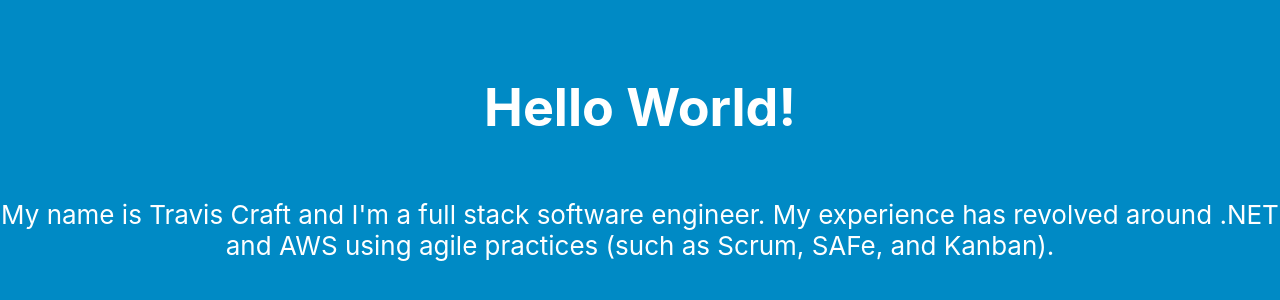
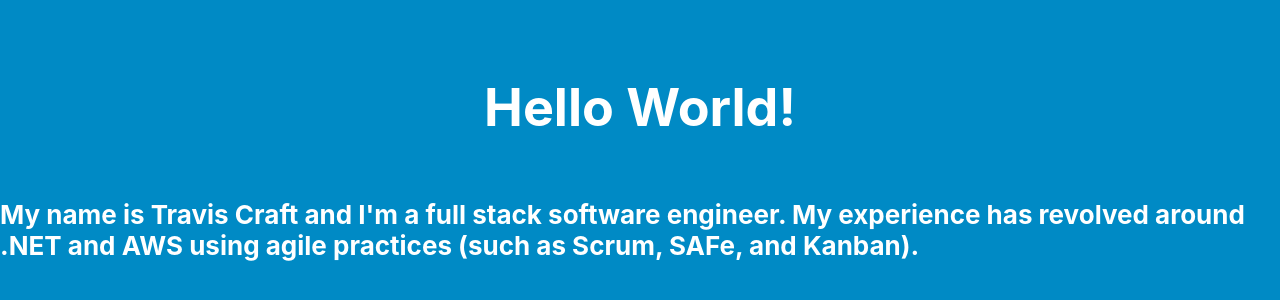
Before and after one commit to tlcraft/tlcraft.github.io, a React (Create React App) app: page / in a window 1280 px wide. Shown: the part 236-536 px from the top of the page. Built offline with nearby package versions, Linux system fonts and the light colour scheme.

Commit message:
Update body styles.

```diff
--- a/src/index.css
+++ b/src/index.css
@@ -7,5 +7,6 @@
   -moz-osx-font-smoothing: grayscale;
   background-color: #008ac5;
   color: white;
-  text-align: center;
+  font-size: 2em;
+  font-weight: bold;
 }
```
